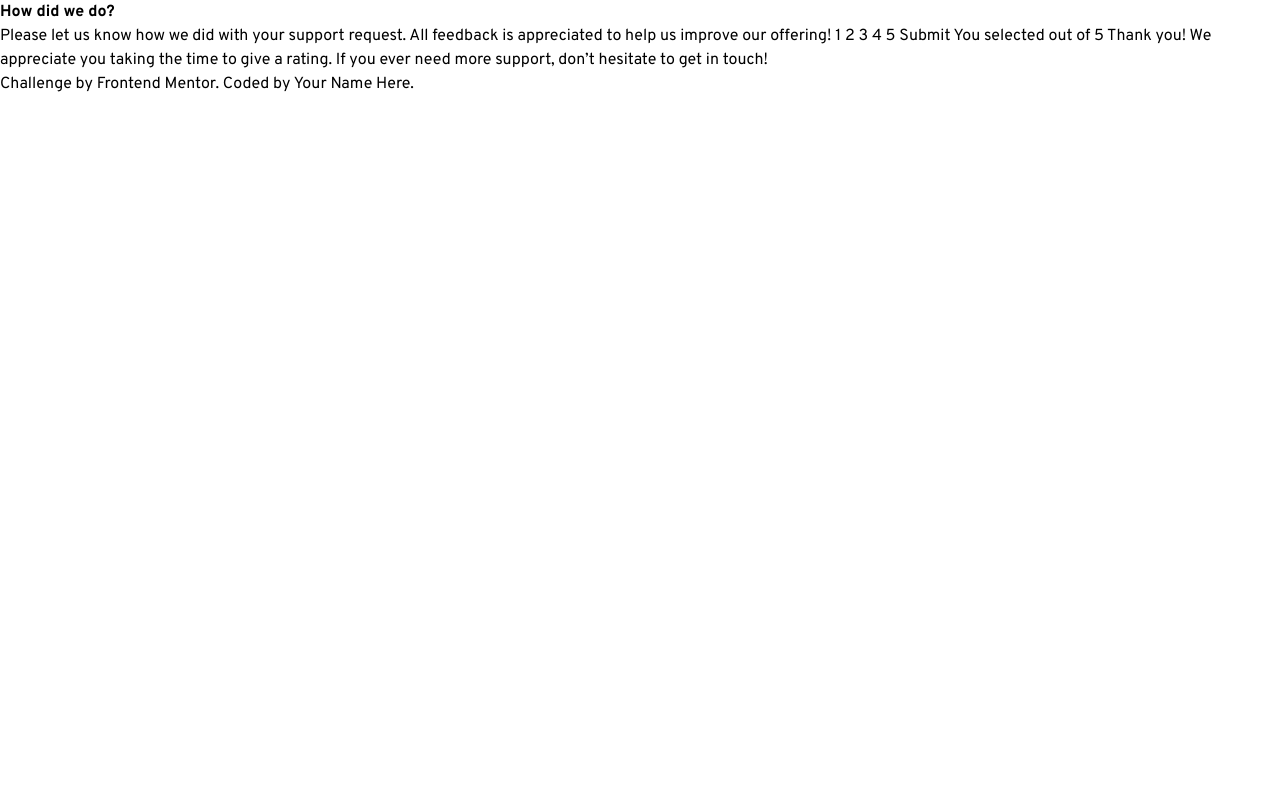
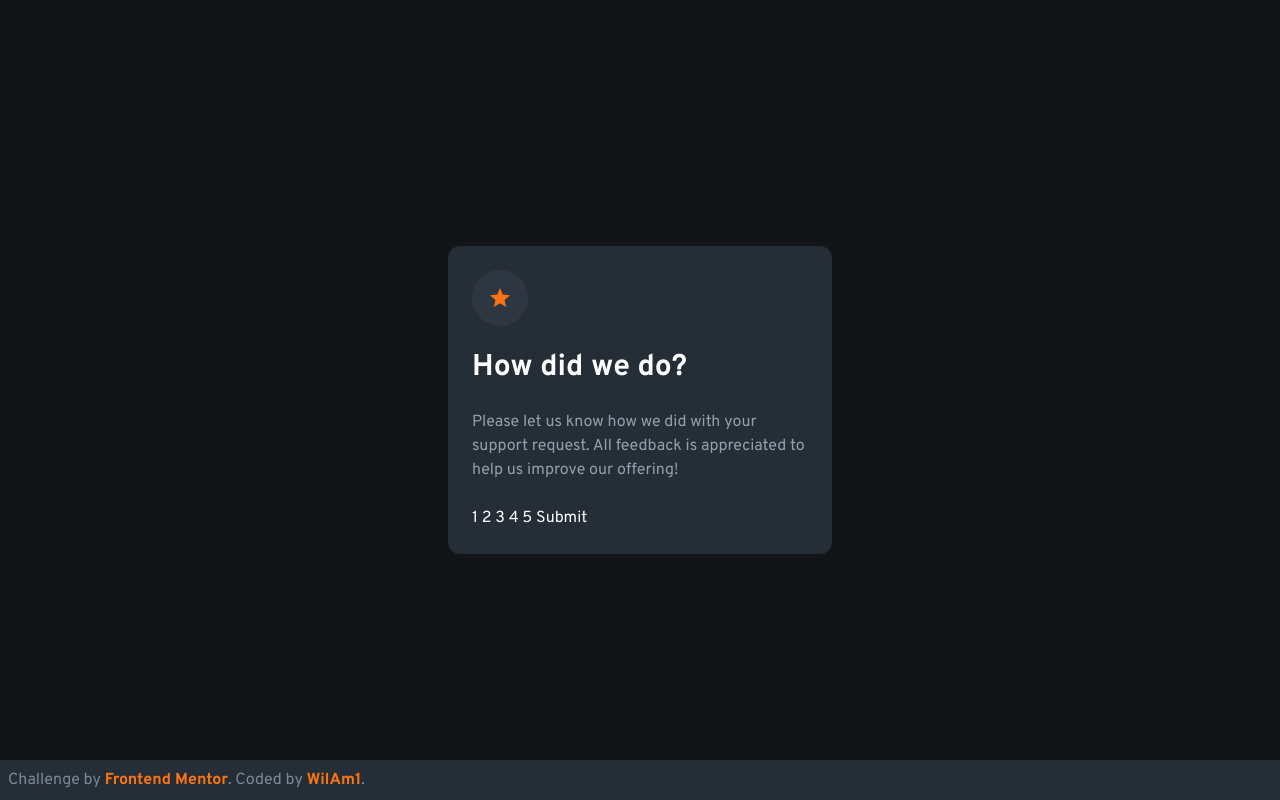
Before and after one commit to WilAm1/FEM-Challenges, a website: page pages/003-interactive-rating-component/index.html in a window 1280 px wide. Drawn offline with Linux system fonts and the light colour scheme.

Commit message:
Add basic style to layout

```diff
--- a/pages/003-interactive-rating-component/index.html
+++ b/pages/003-interactive-rating-component/index.html
@@ -21,33 +21,57 @@
       href="https://fonts.googleapis.com/css2?family=Overpass:wght@400;700&display=swap"
       rel="stylesheet"
     />
+    <!-- Google Icons -->
+    <link
+      href="https://fonts.googleapis.com/icon?family=Material+Icons"
+      rel="stylesheet"
+    />
+
     <!-- Style Sheet -->
     <link rel="stylesheet" href="./css/main.css" />
   </head>
-  <body>
+  <body class="bg-veryDarkBlue relative flex min-h-screen place-items-center">
     <!-- Rating state start -->
 
-    <p class="font-sans font-bold">How did we do?</p>
+    <main
+      class="max-w-sm mx-auto rounded-xl p-6 bg-darkBlue text-white space-y-6"
+    >
+      <div class="star">
+        <span
+          class="material-icons text-orange bg-mediumGray bg-opacity-10 rounded-full p-4"
+        >
+          grade
+        </span>
+      </div>
+      <h1 class="font-sans font-bold text-3xl">How did we do?</h1>
+      <p class="text-lightGray">
+        Please let us know how we did with your support request. All feedback is
+        appreciated to help us improve our offering!
+      </p>
 
-    Please let us know how we did with your support request. All feedback is
-    appreciated to help us improve our offering! 1 2 3 4 5 Submit
+      1 2 3 4 5
+      <button>Submit</button>
+      <!-- Rating state end -->
+    </main>
 
-    <!-- Rating state end -->
-
-    <!-- Thank you state start -->
-
-    You selected
-    <!-- Add rating here -->
-    out of 5 Thank you! We appreciate you taking the time to give a rating. If
-    you ever need more support, don’t hesitate to get in touch!
-
-    <!-- Thank you state end -->
-
-    <div class="attribution">
-      Challenge by
-      <a href="https://www.frontendmentor.io?ref=challenge" target="_blank"
-        >Frontend Mentor</a
-      >. Coded by <a href="#">Your Name Here</a>.
-    </div>
+    <footer
+      class="absolute bottom-0 p-2 left-0 w-full text-mediumGray bg-darkBlue"
+    >
+      <div class="attribution">
+        Challenge by
+        <a
+          href="https://www.frontendmentor.io?ref=challenge"
+          target="_blank"
+          class="text-orange font-bold"
+          >Frontend Mentor</a
+        >. Coded by
+        <a
+          href="https://github.com/WilAm1"
+          target="_blank"
+          class="text-orange font-bold"
+          >WilAm1</a
+        >.
+      </div>
+    </footer>
   </body>
 </html>
```
Also changed, not shown: pages/003-interactive-rating-component/css/main.css.
